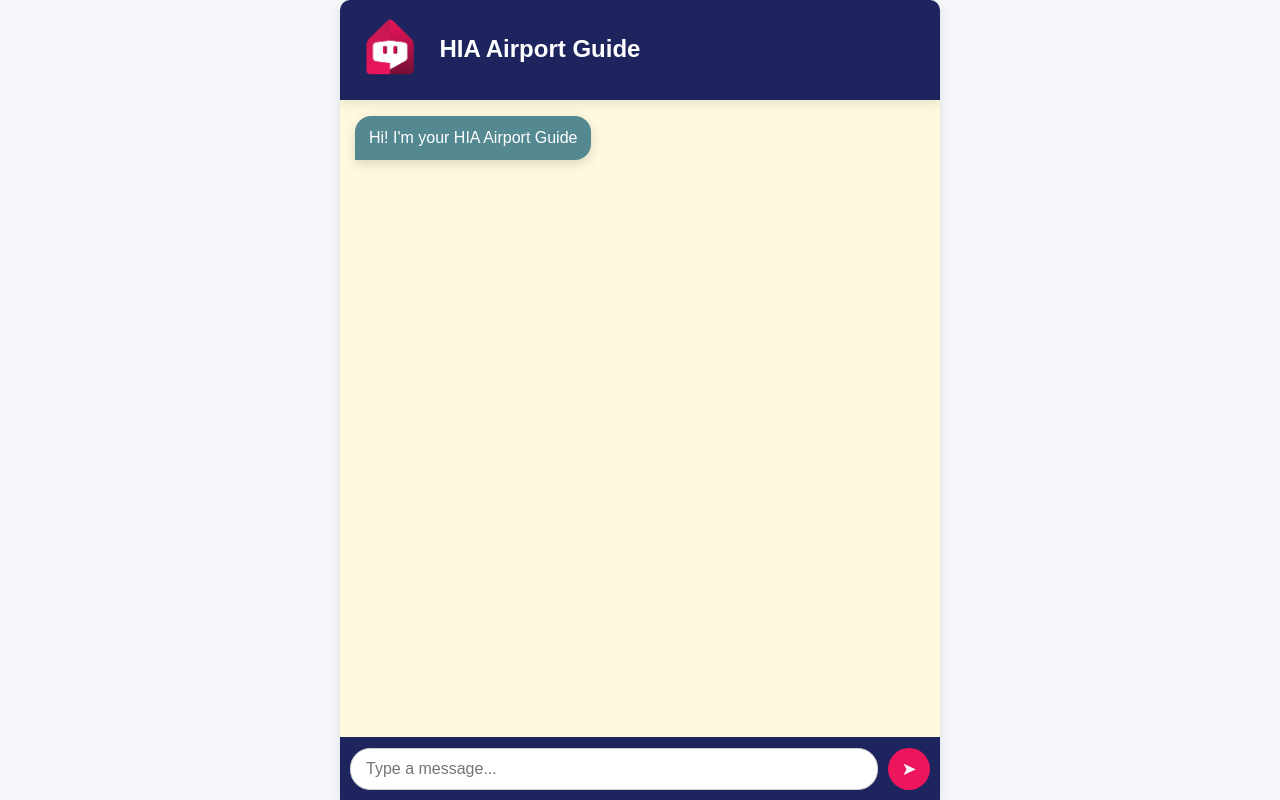
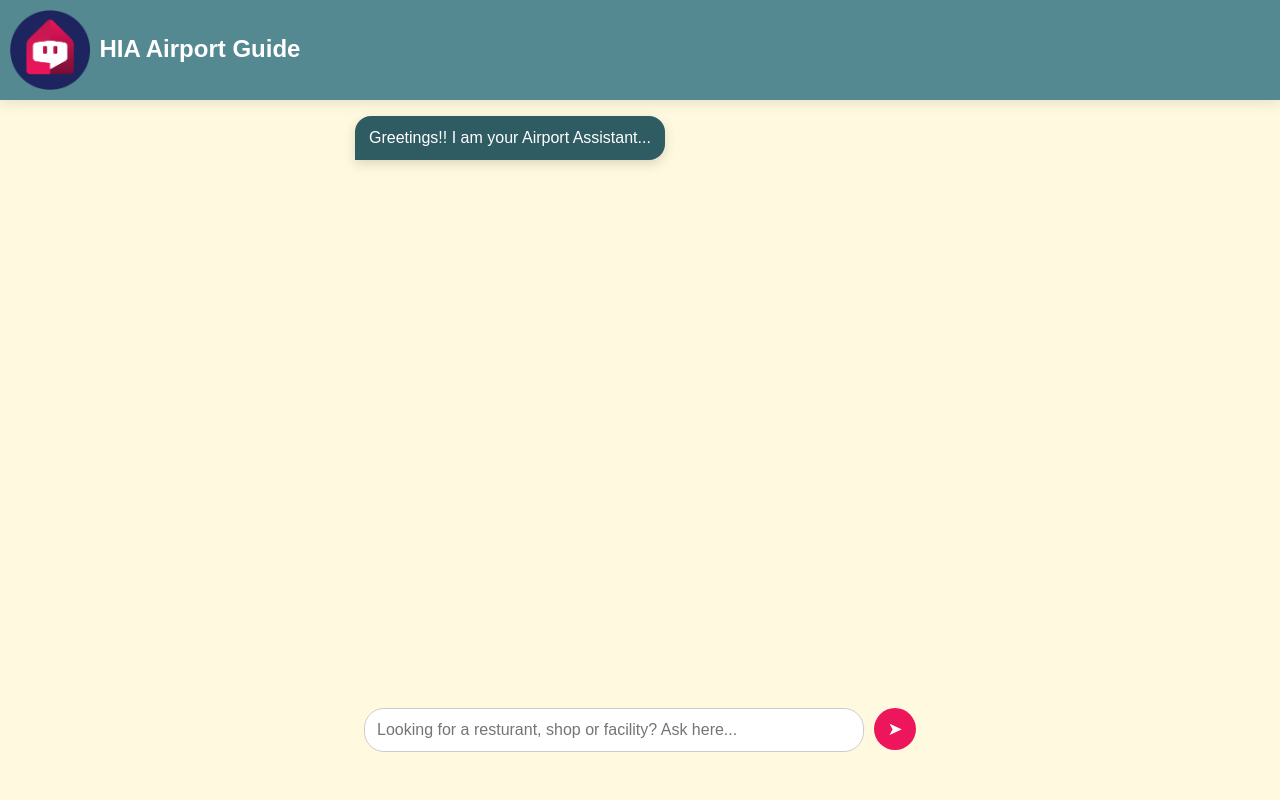
Before and after one commit to NoofAbu/hackathonchatbot, a Flask app: page / in a window 1280 px wide. Run offline with Flask 3, Linux system fonts and the light colour scheme; parts of the project's set-up code (start-up, migrations or seed data) failed here and were passed over; some libraries are stand-ins or nearby versions.

Commit message:
Update index.html

```diff
--- a/templates/index.html
+++ b/templates/index.html
@@ -1,14 +1,18 @@
 <!DOCTYPE html>
 <html lang="en">
+
 <head>
     <meta charset="UTF-8" />
-  <title>NestAway ChatBot</title>
+    <title>NestAway Airport Guidance</title>
     <meta name="viewport" content="width=device-width, initial-scale=1" />
     <script src="https://ajax.googleapis.com/ajax/libs/jquery/3.2.1/jquery.min.js"></script>
     <style>
-    * { box-sizing: border-box; }
+        * {
+            box-sizing: border-box;
+        }
 
-    body, html {
+        body,
+        html {
             height: 100%;
             margin: 0;
             font-family: Arial, sans-serif;
@@ -16,7 +20,8 @@
             color: #333;
         }
 
-    h1, h4 {
+        h1,
+        h4 {
             margin: 10px 0;
             text-align: center;
         }
@@ -25,12 +30,11 @@
             display: flex;
             flex-direction: column;
             height: 100vh;
-      max-width: 600px;
             margin: auto;
-      border-radius: 10px;
             background: #FFFADF;
             overflow: hidden;
-      box-shadow: 0 4px 12px rgba(0,0,0,0.1);
+            box-shadow: 0 4px 12px rgba(0, 0, 0, 0.1);
+            align-items: center;
         }
 
         #chatbox {
@@ -39,7 +43,8 @@
             overflow-y: auto;
         }
 
-    .userText, .botText {
+        .userText,
+        .botText {
             font-size: 16px;
             line-height: 24px;
             margin: 6px 0;
@@ -52,13 +57,13 @@
 
         .userText span {
 
-      background-color: #F4ECC0;
+            background-color: #f4ecc0;
             color: #0B5762;
             padding: 10px 14px;
             border-radius: 16px 16px 0 16px;
             max-width: 75%;
             word-wrap: break-word;
-       box-shadow: 0 4px 12px rgba(0,0,0,0.15);
+            box-shadow: 0 4px 12px rgba(0, 0, 0, 0.15);
         }
 
         .botText {
@@ -67,27 +72,31 @@
 
         .botText .botTextContent {
 
-      background: #548991;
+            background: #2f5c63;
             color: #fff;
             padding: 10px 14px;
             border-radius: 16px 16px 16px 0;
             max-width: 75%;
             word-wrap: break-word;
-      box-shadow: 0 4px 12px rgba(0,0,0,0.15);
+            box-shadow: 0 4px 12px rgba(0, 0, 0, 0.15);
 
         }
-    .botText ul{
+
+        .botText ul {
             padding: 0;
             margin: 0;
         }
+
         .botText ul li {
             list-style: none;
             margin: 6px 0;
             padding: 0px;
         }
-    .botText ul li b{
+
+        .botText ul li b {
             display: inline-block;
         }
+
         .qrImage {
             display: block;
             margin: 10px 0;
@@ -97,11 +106,9 @@
 
         .input-area {
             display: flex;
-      border-top: 1px solid #1e245e;
-      padding: 10px;
-      background: #1e245e;
+            padding: 24px;
             position: fixed;
-      bottom: 0;
+            bottom: 24px;
             width: 100%;
             max-width: 600px;
             margin: 0 auto;
@@ -111,7 +118,7 @@
             flex: 1;
             border: 1px solid #ccc;
             border-radius: 20px;
-      padding: 10px 15px;
+            padding: 12px;
             font-size: 16px;
             outline: none;
         }
@@ -127,13 +134,45 @@
             font-size: 18px;
             cursor: pointer;
         }
+
         button.send-btn:hover {
             background: #27408b;
         }
-#header{ display: inline-block; width:100%; background:#1e245e; color:#fff; padding:10px; text-align:left; box-shadow: 0 4px 12px rgba(0,0,0,0.1); z-index:1000;}
-#header img{ height:80px;  margin-right:10px; float: left;}
-#header h1{ margin:0; padding:0; font-size:24px; font-weight:600; float: left; margin-top: 25px;}
-#chatbox{ padding-top:10px; margin-bottom:0px; padding-bottom:70px}
+
+        #header {
+            display: inline-block;
+            width: 100%;
+            background: #548991;
+            color: #fff;
+            padding: 10px;
+            text-align: left;
+            box-shadow: 0 4px 12px rgba(0, 0, 0, 0.1);
+            z-index: 1000;
+        }
+
+        #header img {
+            height: 80px;
+            margin-right: 10px;
+            float: left;
+        }
+
+        #header h1 {
+            margin: 0;
+            padding: 0;
+            font-size: 24px;
+            font-weight: 600;
+            float: left;
+            margin-top: 25px;
+        }
+
+        #chatbox {
+            padding-top: 10px;
+            margin-bottom: 0px;
+            padding-bottom: 70px;
+            max-width: 600px;
+            width: 100%;
+        }
+
         /* Add to your <style> section */
         .nav_btn {
             background: linear-gradient(90deg, #27408b 0%, #1e245e 100%);
@@ -145,32 +184,37 @@
             font-weight: 600;
             display: flex;
             align-items: center;
-  box-shadow: 0 4px 12px rgba(0,0,0,0.15);
+            box-shadow: 0 4px 12px rgba(0, 0, 0, 0.15);
             margin: 10px 0;
             cursor: pointer;
-  transition: background 0.2s;
+            transition: background-color 0.2s;
         }
+
         .nav_btn:hover {
             background: linear-gradient(90deg, #ed155b 0%, #d10f4f 100%);
         }
+
         .nav_btn svg {
             margin-left: 10px;
             vertical-align: middle;
         }
     </style>
 </head>
+
 <body>
     <div class="chat-container">
         <div id="header">
-      <img src="static/images/chatbot_icon.png" alt="HIA Logo"/>
+            <img src="static/images/chatbot_icon.png" alt="HIA Logo" />
             <h1>HIA Airport Guide</h1>
         </div>
         <div id="chatbox">
-      <div class="botText"><div class="botTextContent">Hi! I'm your HIA Airport Guide</div></div>
+            <div class="botText">
+                <div class="botTextContent">Greetings!! I am your Airport Assistant...</div>
+            </div>
         </div>
 
         <div class="input-area">
-      <input id="textInput" type="text" placeholder="Type a message..." />
+            <input id="textInput" type="text" placeholder="Looking for a resturant, shop or facility? Ask here..." />
             <button class="send-btn" onclick="getBotResponse()">➤</button>
         </div>
     </div>
@@ -295,4 +339,5 @@ function formatBotResponse(responseText) {
         }
     </script>
 </body>
+
 </html>
```
Lines whose indentation alone changed are shown as unchanged.
